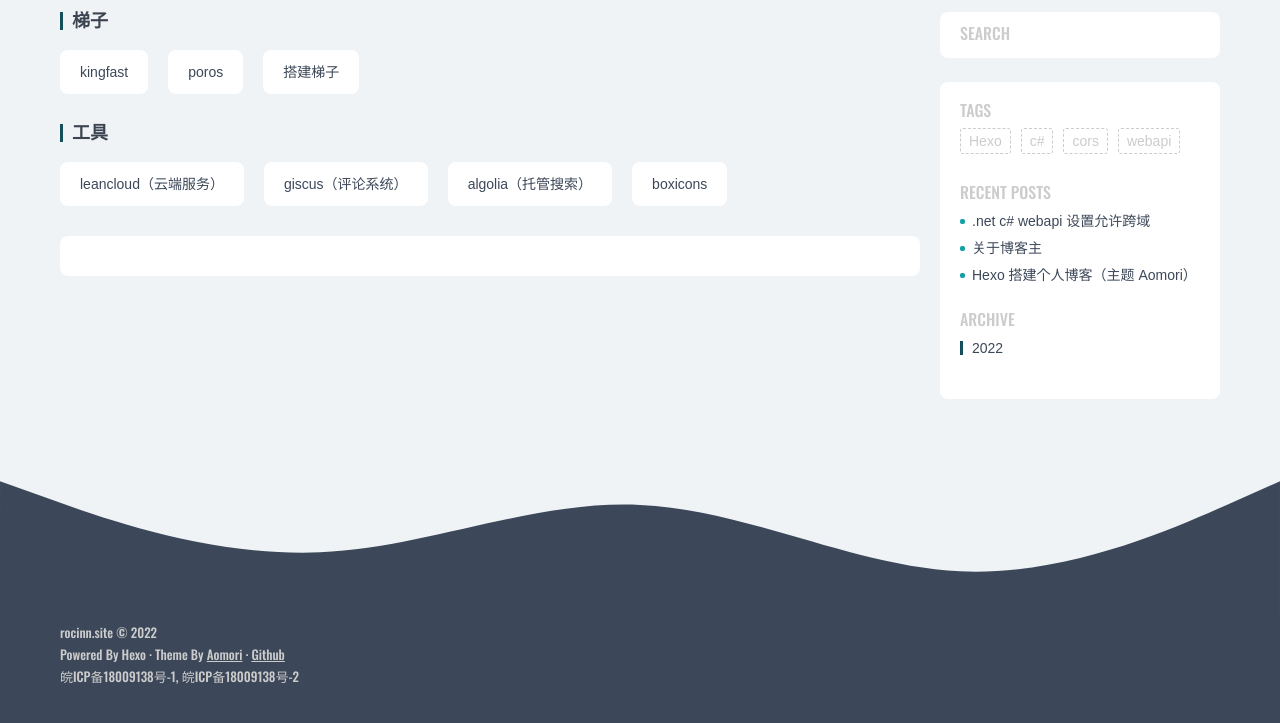
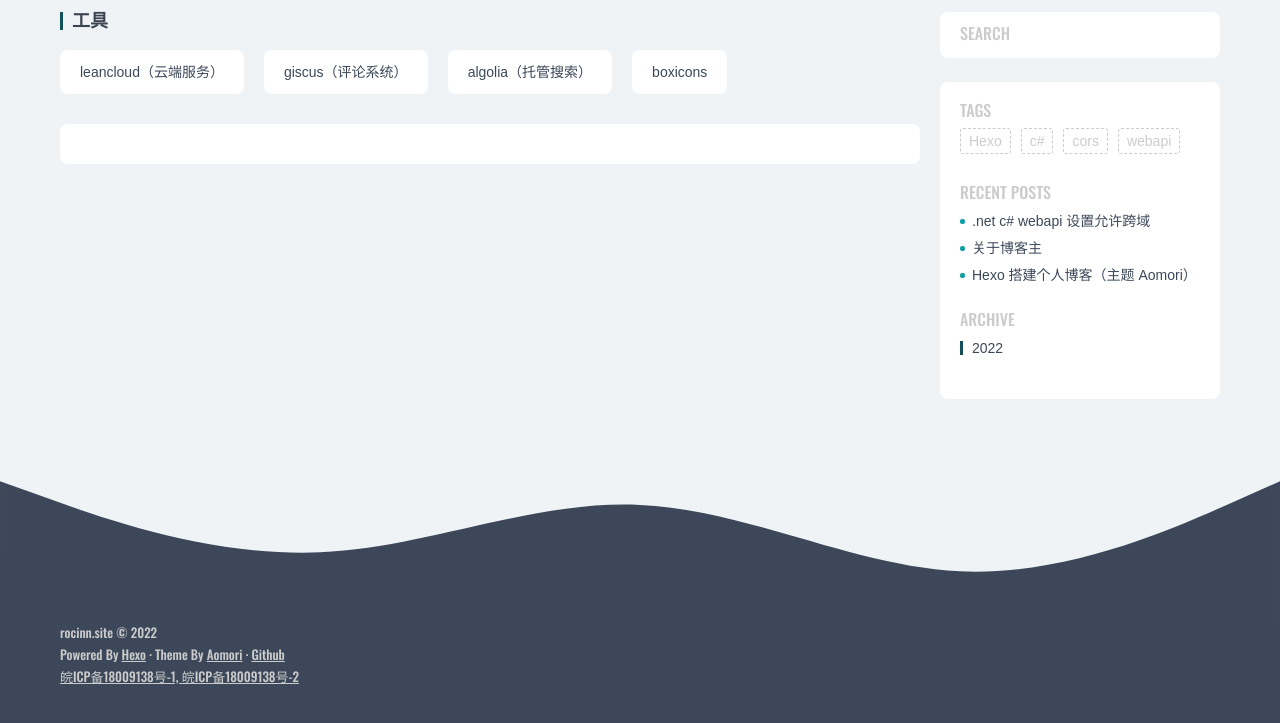
Before and after one commit to rocinn/rocinn.github.io, a plain HTML site: page friends/index.html in a window 1280 px wide. Shown: the part 63-786 px from the top of the page. Drawn offline with nearby package versions, Linux system fonts and the light colour scheme; a script that the page names is missing; some icons are missing.

Commit message:
Site updated: 2022-05-24 15:13:53

```diff
--- a/friends/index.html
+++ b/friends/index.html
@@ -156,21 +156,6 @@
 
     <div class="friends-category">
         <div class="friends-category-title">
-            梯子
-        </div>
-        <div class="friends-category-inner clearfix">
-
-                <a href="https://kingfast.info" rel="nofollow" target="_blank"> kingfast </a>
-
-                <a href="https://poros.cloud" rel="nofollow" target="_blank"> poros </a>
-
-                <a href="https://github.com/haoel/haoel.github.io" rel="nofollow" target="_blank"> 搭建梯子 </a>
-
-        </div>
-    </div>
-
-    <div class="friends-category">
-        <div class="friends-category-title">
             工具
         </div>
         <div class="friends-category-inner clearfix">
@@ -309,8 +294,8 @@
     <div class="footer-wrap">
         <div class="footer-inner">
             rocinn.site &copy; 2022<br>
-            Powered By Hexo · Theme By <a href="https://linhong.me/" target="_blank">Aomori</a> · <a href="https://github.com/lh1me/hexo-theme-aomori" target="_blank">Github</a><br>
-            皖ICP备18009138号-1, 皖ICP备18009138号-2
+            Powered By <a target="_blank" rel="noopener" href="https://hexo.io/zh-cn/">Hexo</a> · Theme By <a href="https://linhong.me/" target="_blank">Aomori</a> · <a href="https://github.com/lh1me/hexo-theme-aomori" target="_blank">Github</a><br>
+            <a target="_blank" rel="noopener" href="https://beian.miit.gov.cn">皖ICP备18009138号-1, 皖ICP备18009138号-2</a>
         </div>
     </div>
 
```
Also changed, not shown: 2022/05/13/hexo-build-blog-steps/index.html (+3 -3 lines), 2022/05/15/aboutme/index.html (+3 -3 lines), 2022/05/20/dotnetwebapicors/index.html (+3 -3 lines), archives/2022/05/index.html (+2 -2 lines), archives/2022/index.html (+2 -2 lines), archives/index.html (+2 -2 lines), index.html (+2 -2 lines), photography/index.html (+2 -2 lines), tags/Hexo/index.html (+2 -2 lines), tags/c/index.html (+2 -2 lines), tags/cors/index.html (+2 -2 lines), tags/webapi/index.html (+2 -2 lines).
